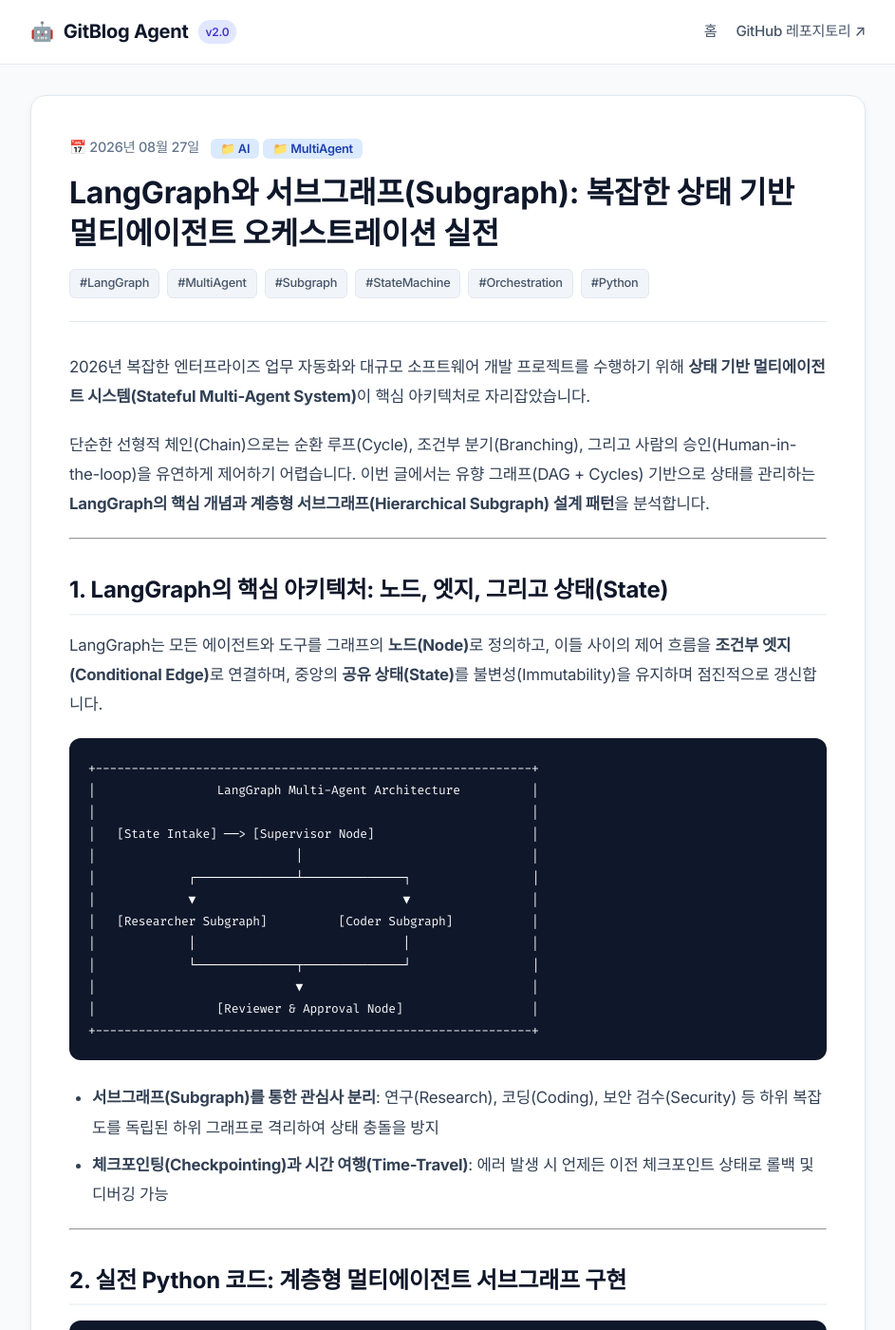
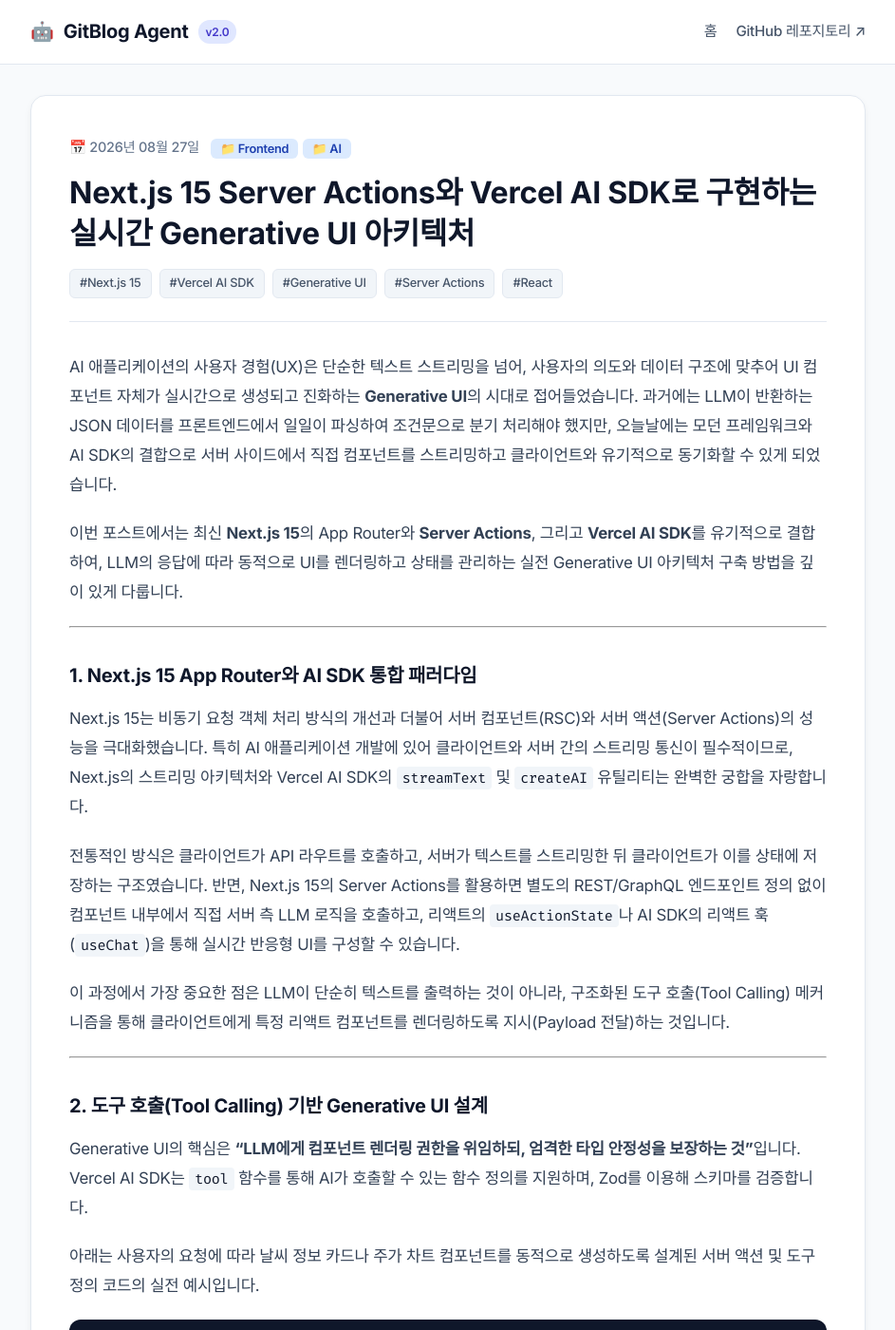
Before and after one commit to 3hongwork-hub/gitblog-agent, a Jekyll site: the page built from _posts/2026-08-27-daily-ai-tech-update.md, in a window 1280 px wide and 1400 px high. Shown: the whole window at 95% size, without its empty margins (168-1111 px from the left). Built offline with Jekyll 4.4.1, drawn with Linux system fonts in a browser that asks for light colours; some web fonts are replaced; some of the changed text lies outside the part shown.

Commit message:
chore: auto-generate daily AI blog post

````diff
--- a/_posts/2026-08-27-daily-ai-tech-update.md
+++ b/_posts/2026-08-27-daily-ai-tech-update.md
@@ -1,110 +1,161 @@
 ---
 layout: post
-title: "LangGraph와 서브그래프(Subgraph): 복잡한 상태 기반 멀티에이전트 오케스트레이션 실전"
+title: "Next.js 15 Server Actions와 Vercel AI SDK로 구현하는 실시간 Generative UI 아키텍처"
 date: 2026-08-27 09:00:00 +0900
-categories: [AI, MultiAgent]
-tags: [LangGraph, MultiAgent, Subgraph, StateMachine, Orchestration, Python]
+categories: [Frontend, AI]
+tags: [Next.js 15, Vercel AI SDK, Generative UI, Server Actions, React]
 ---
 
-2026년 복잡한 엔터프라이즈 업무 자동화와 대규모 소프트웨어 개발 프로젝트를 수행하기 위해 **상태 기반 멀티에이전트 시스템(Stateful Multi-Agent System)**이 핵심 아키텍처로 자리잡았습니다.
+AI 애플리케이션의 사용자 경험(UX)은 단순한 텍스트 스트리밍을 넘어, 사용자의 의도와 데이터 구조에 맞추어 UI 컴포넌트 자체가 실시간으로 생성되고 진화하는 **Generative UI**의 시대로 접어들었습니다. 과거에는 LLM이 반환하는 JSON 데이터를 프론트엔드에서 일일이 파싱하여 조건문으로 분기 처리해야 했지만, 오늘날에는 모던 프레임워크와 AI SDK의 결합으로 서버 사이드에서 직접 컴포넌트를 스트리밍하고 클라이언트와 유기적으로 동기화할 수 있게 되었습니다.
 
-단순한 선형적 체인(Chain)으로는 순환 루프(Cycle), 조건부 분기(Branching), 그리고 사람의 승인(Human-in-the-loop)을 유연하게 제어하기 어렵습니다. 이번 글에서는 유향 그래프(DAG + Cycles) 기반으로 상태를 관리하는 **LangGraph의 핵심 개념과 계층형 서브그래프(Hierarchical Subgraph) 설계 패턴**을 분석합니다.
+이번 포스트에서는 최신 **Next.js 15**의 App Router와 **Server Actions**, 그리고 **Vercel AI SDK**를 유기적으로 결합하여, LLM의 응답에 따라 동적으로 UI를 렌더링하고 상태를 관리하는 실전 Generative UI 아키텍처 구축 방법을 깊이 있게 다룹니다.
 
 ---
 
-## 1. LangGraph의 핵심 아키텍처: 노드, 엣지, 그리고 상태(State)
+### 1. Next.js 15 App Router와 AI SDK 통합 패러다임
 
-LangGraph는 모든 에이전트와 도구를 그래프의 **노드(Node)**로 정의하고, 이들 사이의 제어 흐름을 **조건부 엣지(Conditional Edge)**로 연결하며, 중앙의 **공유 상태(State)**를 불변성(Immutability)을 유지하며 점진적으로 갱신합니다.
+Next.js 15는 비동기 요청 객체 처리 방식의 개선과 더불어 서버 컴포넌트(RSC)와 서버 액션(Server Actions)의 성능을 극대화했습니다. 특히 AI 애플리케이션 개발에 있어 클라이언트와 서버 간의 스트리밍 통신이 필수적이므로, Next.js의 스트리밍 아키텍처와 Vercel AI SDK의 `streamText` 및 `createAI` 유틸리티는 완벽한 궁합을 자랑합니다.
 
-```
-+-------------------------------------------------------------+
-|                 LangGraph Multi-Agent Architecture          |
-|                                                             |
-|   [State Intake] ──> [Supervisor Node]                      |
-|                            │                                |
-|             ┌──────────────┴──────────────┐                 |
-|             ▼                             ▼                 |
-|   [Researcher Subgraph]          [Coder Subgraph]           |
-|             │                             │                 |
-|             └──────────────┬──────────────┘                 |
-|                            ▼                                |
-|                 [Reviewer & Approval Node]                  |
-+-------------------------------------------------------------+
-```
+전통적인 방식은 클라이언트가 API 라우트를 호출하고, 서버가 텍스트를 스트리밍한 뒤 클라이언트가 이를 상태에 저장하는 구조였습니다. 반면, Next.js 15의 Server Actions를 활용하면 별도의 REST/GraphQL 엔드포인트 정의 없이 컴포넌트 내부에서 직접 서버 측 LLM 로직을 호출하고, 리액트의 `useActionState`나 AI SDK의 리액트 훅(`useChat`)을 통해 실시간 반응형 UI를 구성할 수 있습니다.
 
-* **서브그래프(Subgraph)를 통한 관심사 분리**: 연구(Research), 코딩(Coding), 보안 검수(Security) 등 하위 복잡도를 독립된 하위 그래프로 격리하여 상태 충돌을 방지
-* **체크포인팅(Checkpointing)과 시간 여행(Time-Travel)**: 에러 발생 시 언제든 이전 체크포인트 상태로 롤백 및 디버깅 가능
+이 과정에서 가장 중요한 점은 LLM이 단순히 텍스트를 출력하는 것이 아니라, 구조화된 도구 호출(Tool Calling) 메커니즘을 통해 클라이언트에게 특정 리액트 컴포넌트를 렌더링하도록 지시(Payload 전달)하는 것입니다.
 
 ---
 
-## 2. 실전 Python 코드: 계층형 멀티에이전트 서브그래프 구현
+### 2. 도구 호출(Tool Calling) 기반 Generative UI 설계
 
-```python
-from typing import TypedDict, Annotated, Sequence
-import operator
-from langgraph.graph import StateGraph, END
+Generative UI의 핵심은 **"LLM에게 컴포넌트 렌더링 권한을 위임하되, 엄격한 타입 안정성을 보장하는 것"**입니다. Vercel AI SDK는 `tool` 함수를 통해 AI가 호출할 수 있는 함수 정의를 지원하며, Zod를 이용해 스키마를 검증합니다.
 
-# 1. 전역 공유 상태 정의
-class AgentTeamState(TypedDict):
-    task: str
-    research_summary: str
-    code_solution: str
-    is_approved: bool
-    iterations: int
+아래는 사용자의 요청에 따라 날씨 정보 카드나 주가 차트 컴포넌트를 동적으로 생성하도록 설계된 서버 액션 및 도구 정의 코드의 실전 예시입니다.
 
-# 2. 개별 노드 함수 정의
-def supervisor_node(state: AgentTeamState):
-    print(f"[*] Supervisor: 태스크 '{state['task']}' 분석 및 서브에이전트 할당")
-    return {"iterations": state.get("iterations", 0) + 1}
+```typescript
+// app/actions.ts
+'use server';
 
-def researcher_node(state: AgentTeamState):
-    print("[*] Researcher: 기술 문서 및 API 스펙 탐색 완료")
-    return {"research_summary": "FastAPI와 AsyncPG를 이용한 비동기 DB 커넥션 풀 구조"}
+import { streamText, tool } from 'ai';
+import { google } from '@ai-sdk/google';
+import { z } from 'zod';
 
-def coder_node(state: AgentTeamState):
-    print("[*] Coder: 리서치 요약을 기반으로 파이썬 엔드포인트 코드 작성")
-    return {"code_solution": "@app.get('/items') async def get_items(db=Depends(get_db)): ..."}
+export async function submitUserMessage(messages: Array<any>) {
+  // Gemini 모델을 활용한 스트리밍 텍스트 및 도구 호출 설정
+  const result = await streamText({
+    model: google('gemini-2.5-flash'),
+    messages,
+    system: '너는 친절한 AI 어시스턴트이며, 사용자 요청에 맞는 시각적 컴포넌트 도구를 적극 활용해.',
+    tools: {
+      // 1. 날씨 정보 UI 컴포넌트 생성 도구
+      renderWeatherCard: tool({
+        description: '특정 지역의 날씨 정보를 시각적 카드 UI로 렌더링합니다.',
+        parameters: z.object({
+          location: z.string().describe('도시 이름 (예: 서울, 뉴욕)'),
+          temperature: z.number().describe('섭씨 온도'),
+          condition: z.string().describe('날씨 상태 (맑음, 흐림, 비 등)'),
+        }),
+        // 도구가 실행될 때 반환할 데이터 (클라이언트 컴포넌트와 매핑됨)
+        execute: async ({ location, temperature, condition }) => {
+          return { location, temperature, condition };
+        },
+      }),
+      // 2. 주식 차트 UI 컴포넌트 생성 도구
+      renderStockChart: tool({
+        description: '특정 기업의 주가 트렌드를 차트 UI로 렌더링합니다.',
+        parameters: z.object({
+          symbol: z.string().describe('주식 티커 심볼 (예: AAPL, TSLA)'),
+          price: z.number().describe('현재 주가'),
+          changePercent: z.number().describe('전일 대비 등락률 (%)'),
+        }),
+        execute: async ({ symbol, price, changePercent }) => {
+          return { symbol, price, changePercent };
+        },
+      }),
+    },
+  });
 
-def reviewer_node(state: AgentTeamState):
-    print("[*] Reviewer: 코드 린트 및 보안 검수 완료")
-    return {"is_approved": True}
+  // 데이터 스트림을 클라이언트로 응답
+  return result.toDataStreamResponse();
+}
+```
 
-# 3. LangGraph 빌드
-workflow = StateGraph(AgentTeamState)
-
-workflow.add_node("supervisor", supervisor_node)
-workflow.add_node("researcher", researcher_node)
-workflow.add_node("coder", coder_node)
-workflow.add_node("reviewer", reviewer_node)
-
-workflow.set_entry_point("supervisor")
-workflow.add_edge("supervisor", "researcher")
-workflow.add_edge("researcher", "coder")
-workflow.add_edge("coder", "reviewer")
-workflow.add_edge("reviewer", END)
-
-app = workflow.compile()
-
-if __name__ == "__main__":
-    initial_state = {
-        "task": "고성능 비동기 REST API 구축",
-        "iterations": 0,
-        "is_approved": False
-    }
-    final_output = app.invoke(initial_state)
-    print(f"\n최종 워크플로우 완료 상태: {final_output}")
-```
+위 코드는 LLM이 사용자의 입력("서울 날씨 어때?" 또는 "테슬라 주가 알려줘")을 분석하여 적절한 도구를 선택하고, 해당 도구의 파라미터를 채워 스트림으로 전송하는 기반을 마련합니다.
 
 ---
 
-## 3. 엔터프라이즈 LangGraph 도입 시 3대 팁
+### 3. 클라이언트 측 동적 컴포넌트 렌더링 및 상태 관리
 
-1. **상태 스키마(TypedDict/Pydantic) 엄격화**: 노드 간 전달되는 상태 필드의 타입을 엄격하게 검증하여 런타임 오류를 방지하세요.
-2. **조건부 라우팅(Conditional Routing)**: `Reviewer` 노드에서 불합격 판정 시 `Supervisor`로 루프백(Cycle)하여 자동 수정을 유도하세요.
-3. **Human-in-the-loop 중단점(Breakpoints)**: 배포나 DB 마이그레이션 직전 `interrupt_before` 설정을 통해 관리자의 승인 절차를 삽입하세요.
+서버로부터 전달된 스트림을 받아 화면에 실시간으로 UI를 그려내는 것은 클라이언트 컴포넌트의 몫입니다. Vercel AI SDK의 `useChat` 훅은 서버 액션과 연동되어 메시지 목록과 도구 호출 상태를 자동으로 관리해 줍니다.
+
+클라이언트에서는 AI가 반환한 도구 이름(`toolName`)에 따라 미리 정의된 리액트 컴포넌트(WeatherCard, StockChart 등)를 동적으로 매핑하여 렌더링합니다.
+
+```tsx
+// app/page.tsx
+'use client';
+
+import { useChat } from '@ai-sdk/react';
+import { WeatherCard } from '@/components/WeatherCard';
+import { StockChart } from '@/components/StockChart';
+
+export default function ChatDashboard() {
+  const { messages, input, handleInputChange, handleSubmit } = useChat({
+    // Next.js 15 서버 액션을 API 엔드포인트 대신 활용
+    api: '/api/chat', // 또는 서버 액션을 감싼 라우트 핸들러
+  });
+
+  return (
+    <main className="flex flex-col h-screen max-w-3xl mx-auto p-4 justify-between">
+      <div className="flex-1 overflow-y-auto space-y-4 mb-4">
+        {messages.map((m) => (
+          <div key={m.id} className={`flex flex-col ${m.role === 'user' ? 'items-end' : 'items-start'}`}>
+            <div className="p-3 rounded-lg bg-gray-100 dark:bg-gray-800 text-sm max-w-[80%]">
+              {m.content}
+            </div>
+
+            {/* 도구 호출 결과(Tool Invocations) 순회 및 Generative UI 렌더링 */}
+            {m.toolInvocations?.map((toolInvocation) => {
+              const { toolCallId, toolName, state } = toolInvocation;
+
+              if (state === 'result') {
+                if (toolName === 'renderWeatherCard') {
+                  const { location, temperature, condition } = toolInvocation.result;
+                  return <WeatherCard key={toolCallId} location={location} temperature={temperature} condition={condition} />;
+                }
+                if (toolName === 'renderStockChart') {
+                  const { symbol, price, changePercent } = toolInvocation.result;
+                  return <StockChart key={toolCallId} symbol={symbol} price={price} changePercent={changePercent} />;
+                }
+              }
+
+              return (
+                <div key={toolCallId} className="text-xs text-gray-400 italic mt-2">
+                  🔄 실시간 데이터 및 컴포넌트 생성 중... ({toolName})
+                </div>
+              );
+            })}
+          </div>
+        ))}
+      </div>
+
+      <form onSubmit={handleSubmit} className="flex gap-2">
+        <input
+          value={input}
+          onChange={handleInputChange}
+          placeholder="날씨나 주가 정보를 물어보세요 (예: 서울 날씨 어때?)"
+          className="flex-1 border rounded-md px-3 py-2 text-sm focus:outline-none focus:ring-2 focus:ring-blue-500"
+        />
+        <button type="submit" className="bg-blue-600 text-white px-4 py-2 rounded-md text-sm font-medium hover:bg-blue-700">
+          전송
+        </button>
+      </form>
+    </main>
+  );
+}
+```
+
+이 구조를 통해 사용자는 텍스트 답변뿐만 아니라, 시스템이 즉시 생성해 낸 인터랙티브한 위젯 형태의 UI를 실시간으로 경험할 수 있습니다.
 
 ---
 
-## 4. 결론
+### 결론
 
-복잡한 멀티 에이전트 시스템을 단방향 프롬프트로 다루는 것은 불가능합니다. **LangGraph의 상태 머신과 계층형 서브그래프 아키텍처**를 통해 견고하고 예측 가능한 엔터프라이즈 AI 시스템을 완성해 보세요.
+Next.js 15의 고성능 서버 아키텍처와 Vercel AI SDK, 그리고 정교한 도구 호출(Tool Calling) 메커니즘의 결합은 Generative UI 구현을 더 이상 복잡하고 거대한 엔터프라이즈 프로젝트만의 전유물이 아닌, 표준적인 웹 개발 패턴으로 탈바꿈시키고 있습니다. 개발자는 복잡한 파싱 로직이나 상태 관리 지옥에 빠지지 않고, Zod 기반의 타입 안전성과 리액트 컴포넌트 조합만으로 강력하고 유연한 AI 애플리케이션을 구축할 수 있습니다.
+
+앞으로의 AI 엔지니어링은 단지 언어 모델의 응답 속도를 높이는 것을 넘어, 그 응답이 사용자의 화면 위에서 얼마나 직관적이고 인터랙티브한 UI로 살아 움직이게 하느냐에 의해 판가름 날 것입니다. 오늘 다룬 아키텍처를 바탕으로 여러분의 프로덕션 환경에도 생동감 넘치는 Generative UI를 도입해 보시기 바랍니다.
````
Also changed, not shown: README.md.
